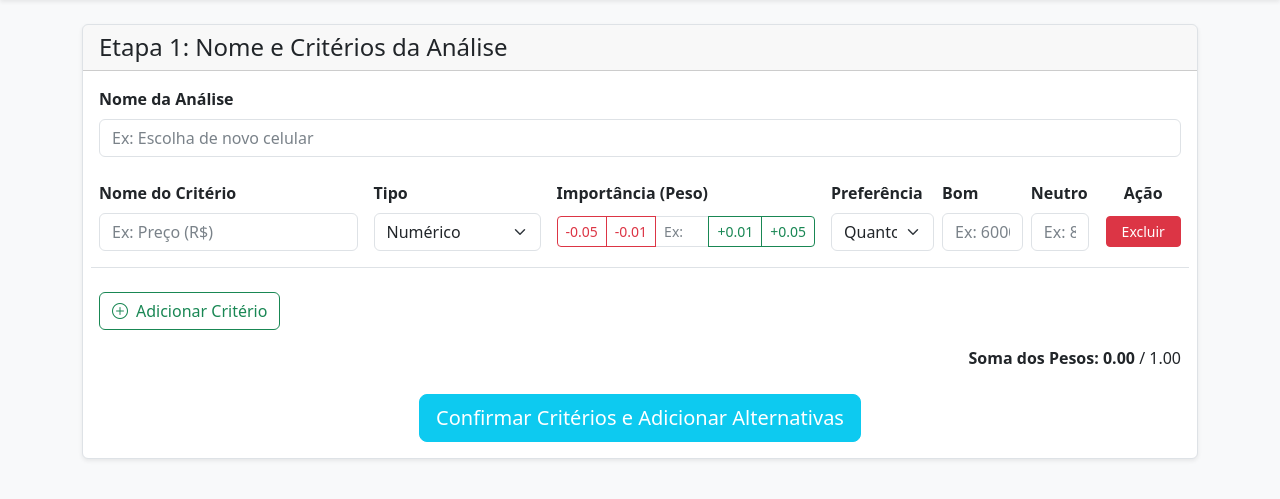
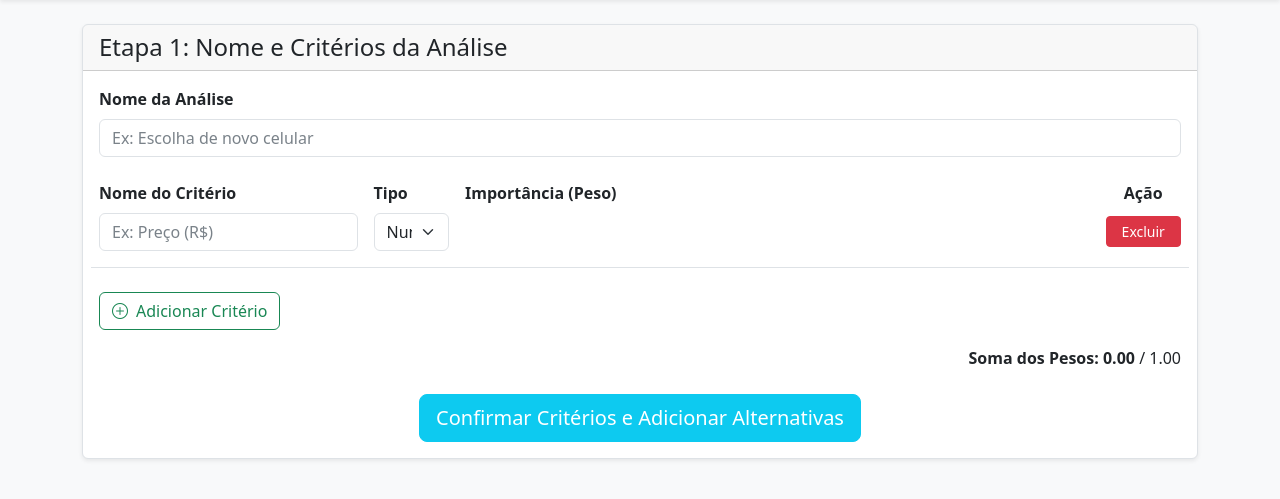
Before and after one commit to GianFadiga/mcda_web, a Django app: page /creator/ in a window 1280 px wide. Shown: the part 56-555 px from the top of the page. Run offline with Django 5.2, Linux system fonts and the light colour scheme; the visitor is signed in with stand-in values (Sample User, id 1); some libraries are stand-ins or nearby versions.

Commit message:
Update analysis_creator.html

```diff
--- a/analyzer_app/templates/analyzer/analysis_creator.html
+++ b/analyzer_app/templates/analyzer/analysis_creator.html
@@ -5,7 +5,7 @@
 {% block title %}Criador de Análise{% endblock %}
 
 {% block content %}
-<div class="container my-4">
+<div class="container-xl my-4">
     {% if messages %}
         {% for message in messages %}
             <div class="alert alert-danger">{{ message }}</div>
@@ -27,15 +27,8 @@
                 <!-- CABEÇALHO FIXO CORRIGIDO -->
                 <div class="row criterion-header fw-bold mb-2 d-none d-md-flex gx-3 align-items-center">
                     <div class="col-md-3">Nome do Critério</div>
-                    <div class="col-md-2">Tipo</div>
-                    <div class="col-md-3">Importância (Peso)</div>
-                    <div class="col-md-3 conditional-numeric-header">
-                        <div class="row gx-2">
-                            <div class="col-5">Preferência</div>
-                            <div class="col-4">Bom</div>
-                            <div class="col-3">Neutro</div>
-                        </div>
-                    </div>
+                    <div class="col-md-1">Tipo</div> <div class="col-md-3">Importância (Peso)</div>
+                    <div class="col-md-4 conditional-numeric-header"> </div>
                     <div class="col-md-1 text-center">Ação</div>
                 </div>
 
@@ -44,30 +37,10 @@
                     {% for form in criteria_formset %}
                     <!-- LAYOUT DAS COLUNAS CORRIGIDO -->
                     <div class="row criterion-form align-items-center mb-3 border-bottom pb-3 gx-3">
-                        <div style="display:none;">{{ form.DELETE }}{{ form.string_values }}</div>
                         <div class="col-md-3">{{ form.name }}</div>
-                        <div class="col-md-2">{{ form.criterion_type }}</div>
-                        <div class="col-md-3">
-                            <div class="input-group">
-                                <button type="button" class="btn btn-outline-danger btn-sm weight-step-btn" data-step="-0.05">-0.05</button>
-                                <button type="button" class="btn btn-outline-danger btn-sm weight-step-btn" data-step="-0.01">-0.01</button>
-                                {% render_field form.weight class="form-control form-control-sm text-center" %}
-                                <button type="button" class="btn btn-outline-success btn-sm weight-step-btn" data-step="0.01">+0.01</button>
-                                <button type="button" class="btn btn-outline-success btn-sm weight-step-btn" data-step="0.05">+0.05</button>
+                        <div class="col-md-1">{{ form.criterion_type }}</div> <div class="col-md-3">
                             </div>
-                        </div>
-                        <div class="col-md-3">
-                            <div class="row gx-2 conditional-numeric">
-                                <div class="col-5">{{ form.proportionality }}</div>
-                                <div class="col-4">{{ form.good_value }}</div>
-                                <div class="col-3">{{ form.neutral_value }}</div>
-                            </div>
-                            <div class="conditional-string" style="display: none;">
-                                <button type="button" class="btn btn-outline-info btn-sm w-100 open-string-modal-btn" data-bs-toggle="modal" data-bs-target="#stringValuesModal">
-                                    Definir Valores
-                                </button>
-                            </div>
-                        </div>
+                        <div class="col-md-4"> </div>
                         <div class="col-md-1">
                             <button type="button" class="btn btn-danger btn-sm delete-criterion-btn w-100">Excluir</button>
                         </div>
```
